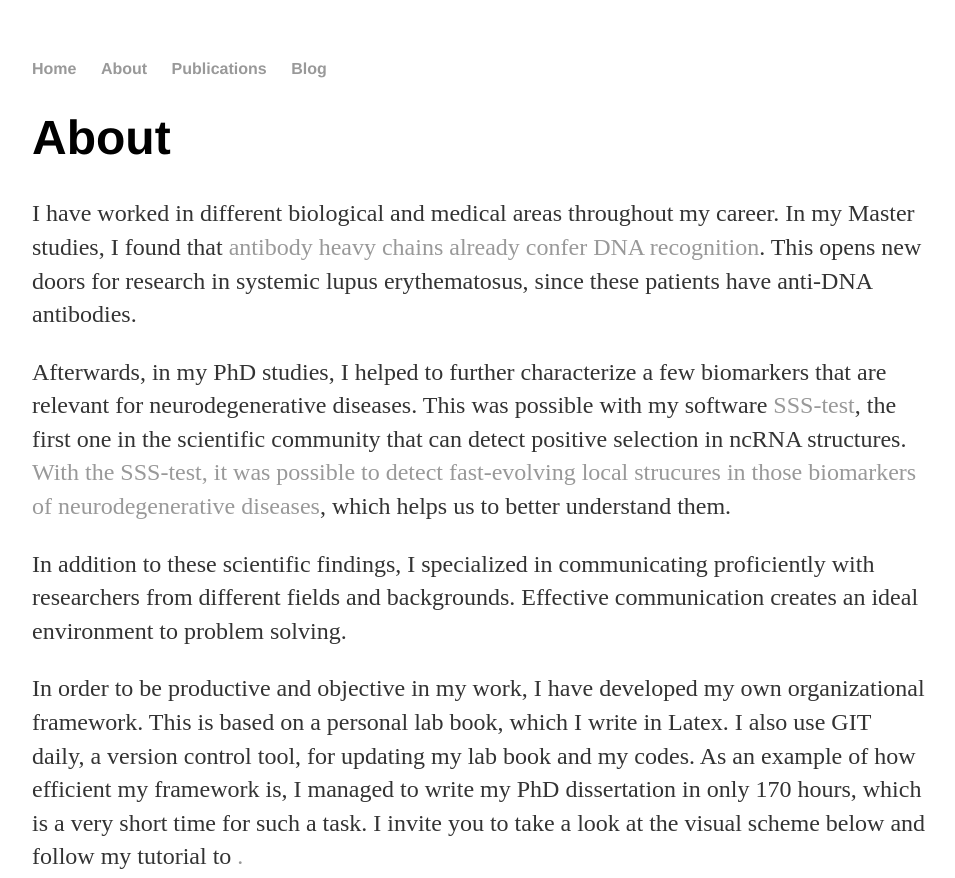
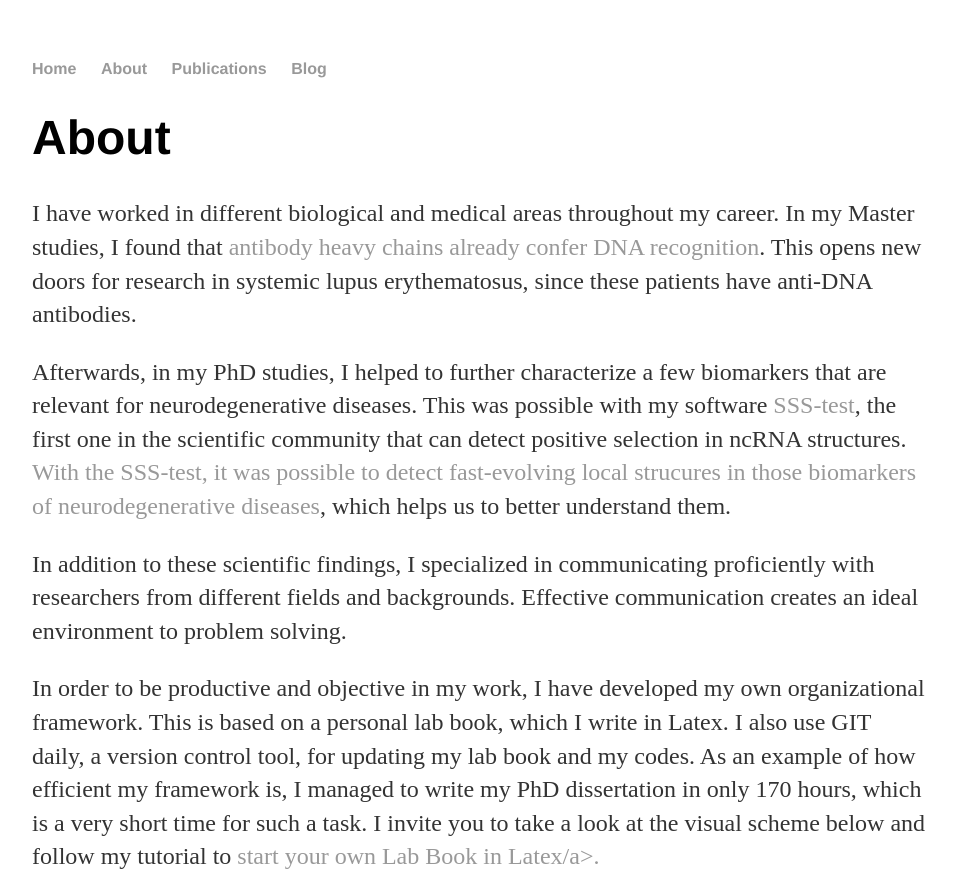
Before and after one commit to waltercostamb/waltercostamb.github.io, a Jekyll site: the page built from about/index.html, in a window 1280 px wide. Shown: the top 878 px of the page, without its empty margins (160-1115 px from the left). Built offline with Jekyll 4.4.1, drawn with Linux system fonts in a browser that asks for light colours; grey boxes are pictures that could not be loaded.

Commit message:
Update index.html

```diff
--- a/about/index.html
+++ b/about/index.html
@@ -24,7 +24,7 @@ title: Maria Beatriz Walter Costa, Bioinformatician
 		personal lab book, which I write in Latex. I also use GIT daily, a version control tool, for updating my lab book
 		and my codes. As an example of how efficient my framework is, I managed to write my PhD dissertation in only 170 hours,
 		which is a very short time for such a task. I invite you to take a look at the visual scheme below and follow my tutorial to
-		<a href="https://github.com/waltercostamb/Lab-Book"><start your own Lab Book in Latex/a>.</p>
+		<a href="https://github.com/waltercostamb/Lab-Book">start your own Lab Book in Latex/a>.</p>
 
 	<p><img border="0" src="https://github.com/waltercostamb/Lab-Book/blob/master/organization-framework.jpg?raw=true" width="700" /></p>
 
```
